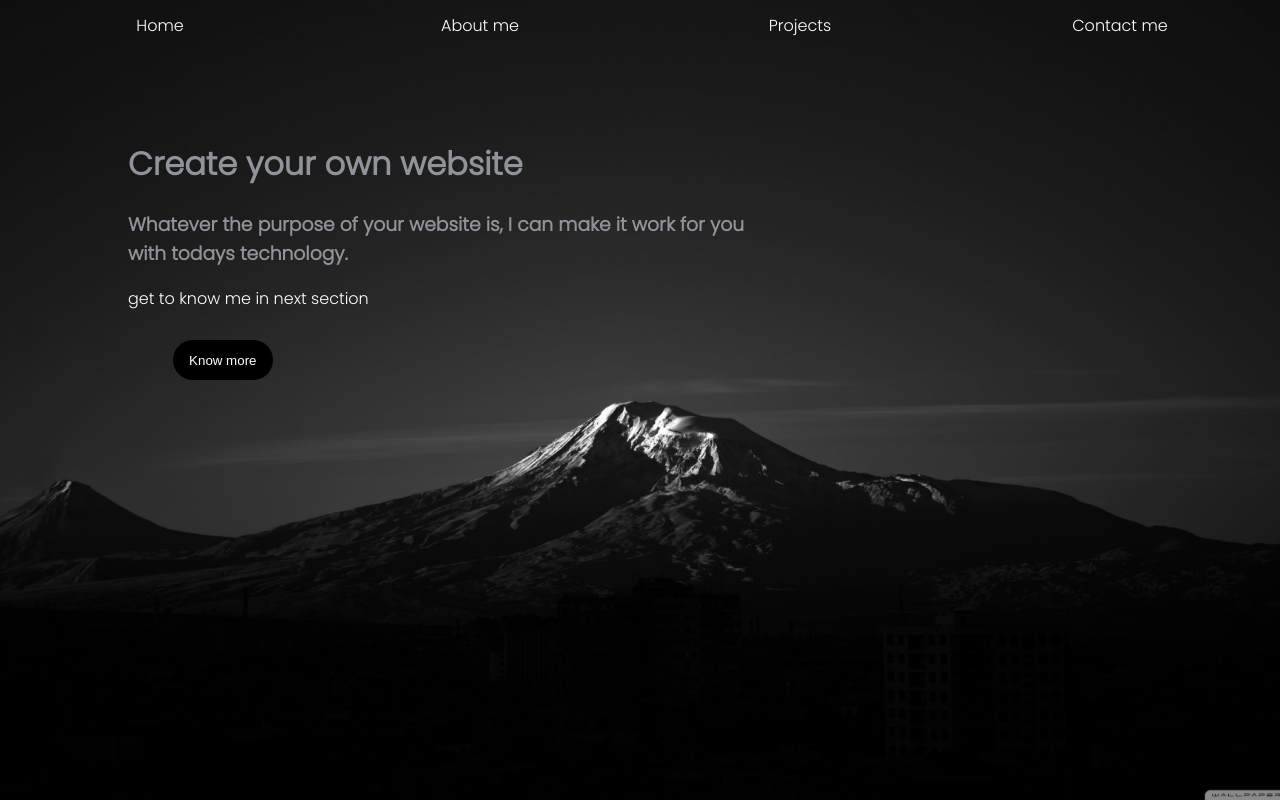
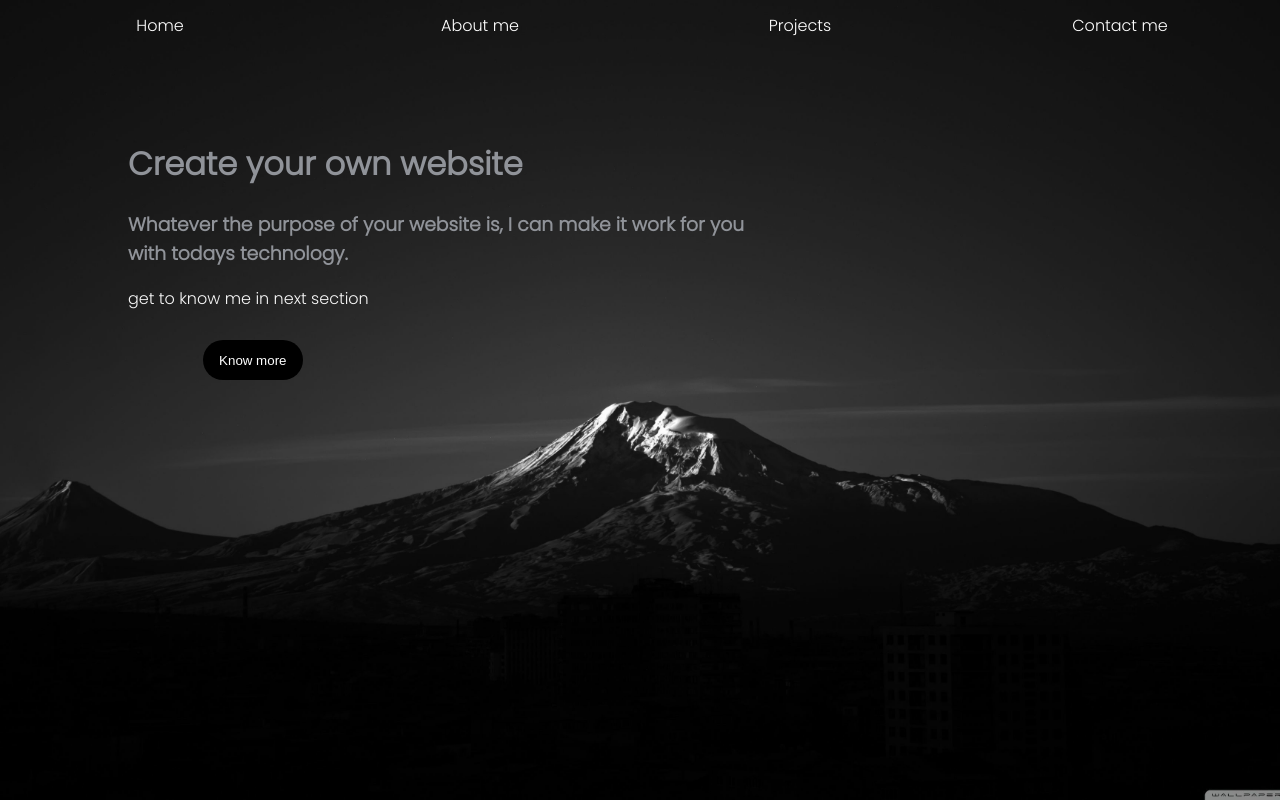
Before and after one commit to Abdelmoneim00/my-app, a React (Create React App) app: page / in a window 1280 px wide. Built offline with nearby package versions, Linux system fonts and the light colour scheme.

Commit message:
finished the header animations

```diff
--- a/src/Header.js
+++ b/src/Header.js
@@ -2,6 +2,7 @@ import React from "react"
 
 
 function Header() {
+
     return(
         <div className="header">
             <div className="bg-image">
--- a/src/index.css
+++ b/src/index.css
@@ -38,6 +38,11 @@ code {
   margin-right: 5%;
   margin-top: 1%;
   text-decoration: none;
+  transition: transform 1s;
+}
+
+.nav-bar a:hover {
+  transform: translateY(10px);
 }
 
 .Head-typo {
@@ -47,8 +52,17 @@ code {
   color: #909399;
 }
 
+.Head-typo h1 {
+  animation: Opacity 3s;
+}
+
+.Head-typo h3 {
+  animation: Opacity 5s;
+}
+
 .Head-typo p {
   color: white;
+  animation: Opacity 7s;
 }
 
 .Head-typo button {
@@ -62,4 +76,32 @@ code {
   color: white;
   background-color: black;
   cursor: pointer;
+  animation-name: Move;
+  animation-duration: 3s;
+  animation-fill-mode: forwards;
 }
+
+
+
+
+
+
+
+
+/*changing the opacity for header section on reload*/
+@keyframes Opacity {
+  0% {opacity: 0;}
+  100% {opacity: 1;}
+}
+
+/* making the button moves */
+@keyframes Move {
+  from {
+    opacity: 0;
+    transform: translateX(0px);
+  }
+  to {
+    opacity : 1;
+    transform: translateX(30px);
+  }
+}
```
